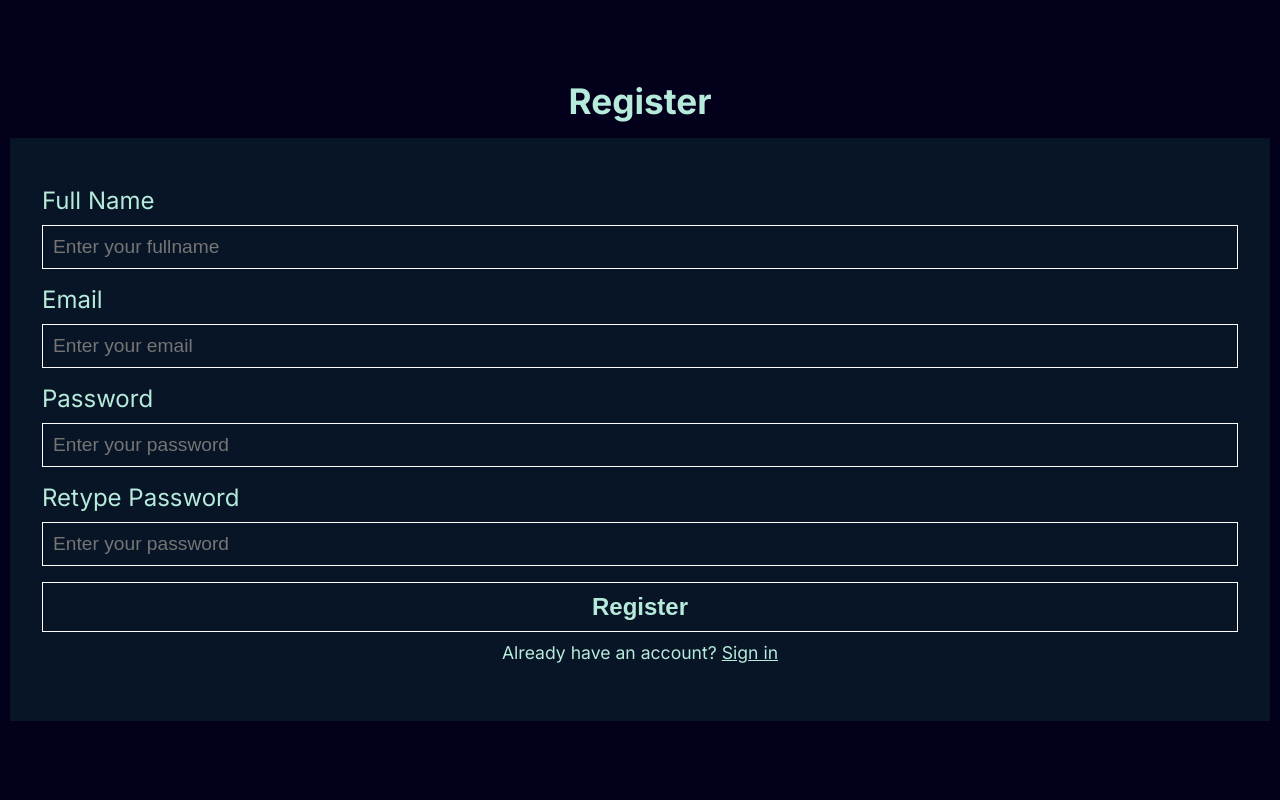
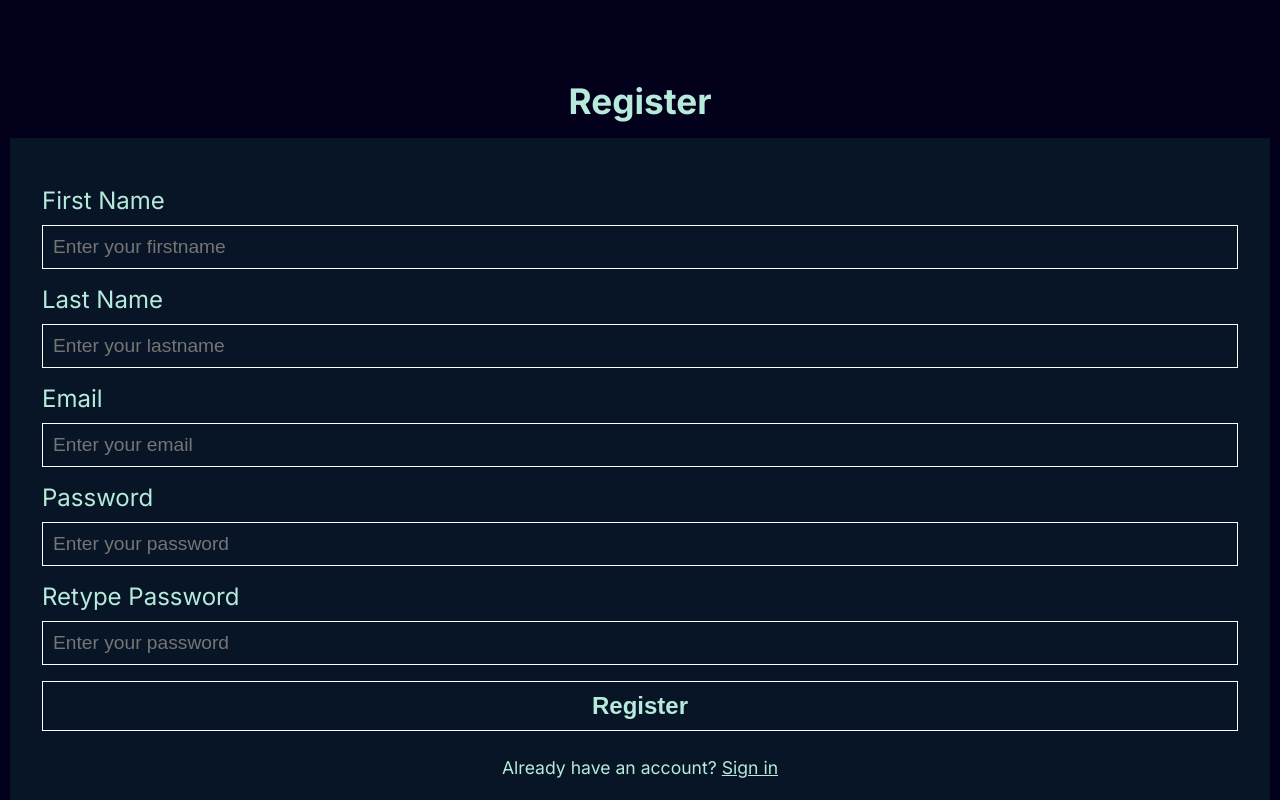
Before and after one commit to larrycoal/qoute_app, a Next.js app: page /register in a window 1280 px wide. Built offline with nearby package versions, Linux system fonts and the light colour scheme.

Commit message:
add firebase to project

```diff
--- a/app/component/inputs.js
+++ b/app/component/inputs.js
@@ -2,11 +2,14 @@
 import React from "react";
 import style from "./input.module.css";
 
-const TextInput = ({ label, type, placeholder, onchange }) => {
+const TextInput = ({ label, type, placeholder, onchange,name }) => {
+    const handlechange = (e)=>{
+     onchange({name:e.target.name,value:e.target.value})
+    }
   return (
     <div className={style.inputContainer}>
       <label>{label}</label>
-      <input type={type} placeholder={placeholder} onChange={onchange} />
+      <input type={type} name={name} placeholder={placeholder} onChange={handlechange} required/>
     </div>
   );
 };
--- a/app/register/page.js
+++ b/app/register/page.js
@@ -1,38 +1,67 @@
 "use client";
 import Link from "next/link";
-import React from "react";
+import React, { useState } from "react";
 import { Button, TextInput, PasswordInput } from "../component/inputs";
 import style from "./register.module.css";
 const Register = () => {
+  const [user, setUser] = useState({});
+  const [error, setError] = useState([]);
+
+  const handleInputChange = ({ name, value }) => {
+    setUser(() => ({
+      ...user,
+      [name]: value,
+    }));
+  };
+  const handleSubmit = (e) => {
+    e.preventDefault();
+    if (user.password === user.confirmpassword) {
+      setError([true, "password do not match"]);
+      return;
+    }
+    console.log(user);
+  };
   return (
     <div className={style.registerWrapper}>
       <h1>Register</h1>
-      <form>
+      <form onSubmit={handleSubmit}>
         <TextInput
           type="text"
-          placeholder="Enter your fullname"
-          label="Full Name"
-          onchange={(e) => console.log(e.target.value)}
+          placeholder="Enter your firstname"
+          label="First Name"
+          name="firstname"
+          onchange={handleInputChange}
+        />
+        <TextInput
+          type="text"
+          placeholder="Enter your lastname"
+          label="Last Name"
+          name="lastname"
+          onchange={handleInputChange}
         />
         <TextInput
           type="email"
           placeholder="Enter your email"
           label="Email"
-          onchange={(e) => console.log(e.target.value)}
+          name="email"
+          onchange={handleInputChange}
         />
         <TextInput
           type="password"
           placeholder="Enter your password"
           label="Password"
-          onchange={(e) => console.log(e.target.value)}
+          name="password"
+          onchange={handleInputChange}
         />
         <TextInput
           type="password"
           placeholder="Enter your password"
           label="Retype Password"
-          onchange={(e) => console.log(e.target.value)}
+          name="confirmpassword"
+          onchange={handleInputChange}
         />
         <Button text="Register" onclick={(e) => console.log(e.target.value)} />
+        <p className={style.error}>{error[0] && error[1]}</p>
         <p>
           Already have an account? <Link href="/login">Sign in</Link>
         </p>
--- a/app/register/register.module.css
+++ b/app/register/register.module.css
@@ -23,3 +23,8 @@
 .registerWrapper p {
   padding: 10px;
 }
+.registerWrapper .error{
+ color: red;
+ font-size: 10px;
+ padding: 0px;
+}
--- a/package.json
+++ b/package.json
@@ -9,6 +9,7 @@
     "lint": "next lint"
   },
   "dependencies": {
+    "firebase": "^9.23.0",
     "next": "13.4.7",
     "react": "18.2.0",
     "react-dom": "18.2.0",
```
Also changed, not shown: app/firebase.js (added, +17 -0 lines), 2 other files (tests, documents, lock files or other folders).
